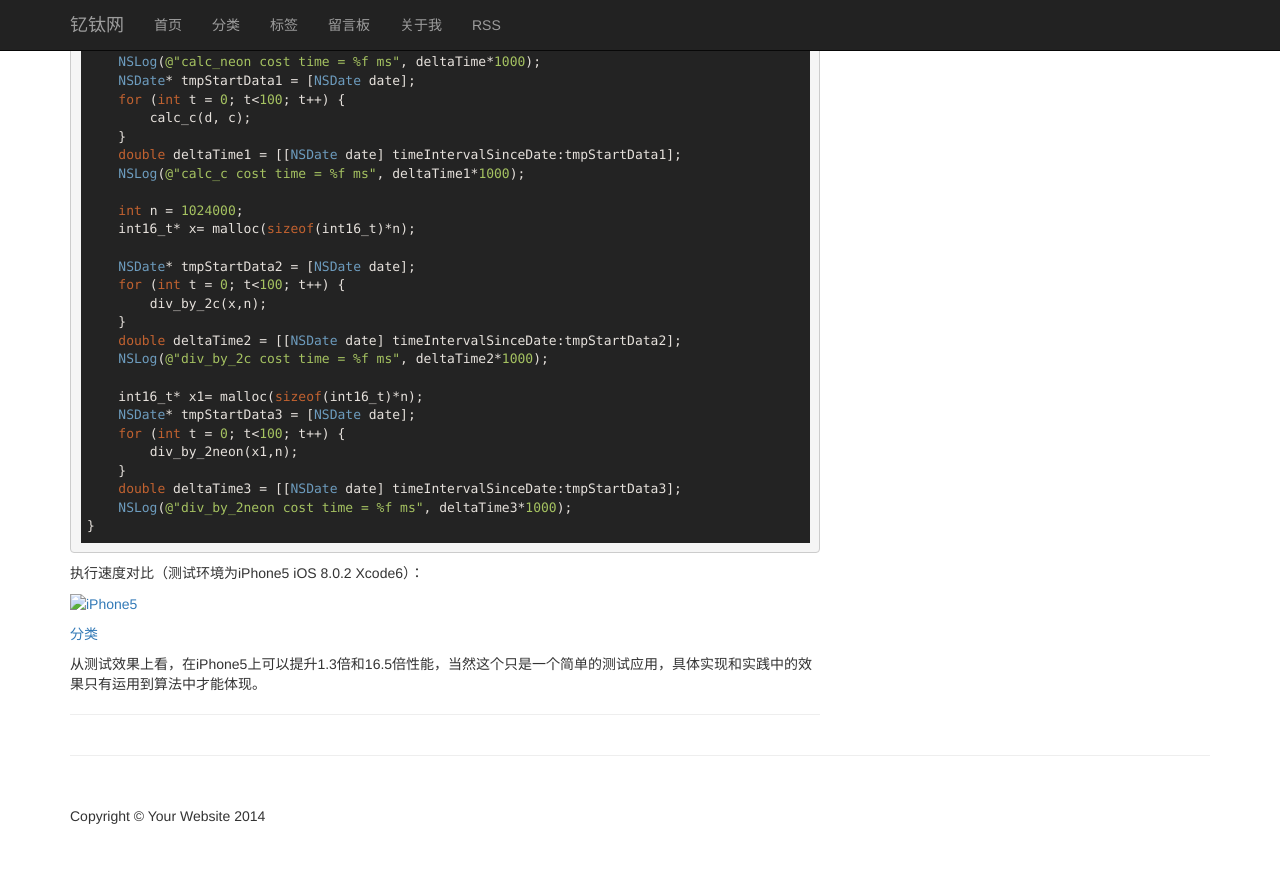
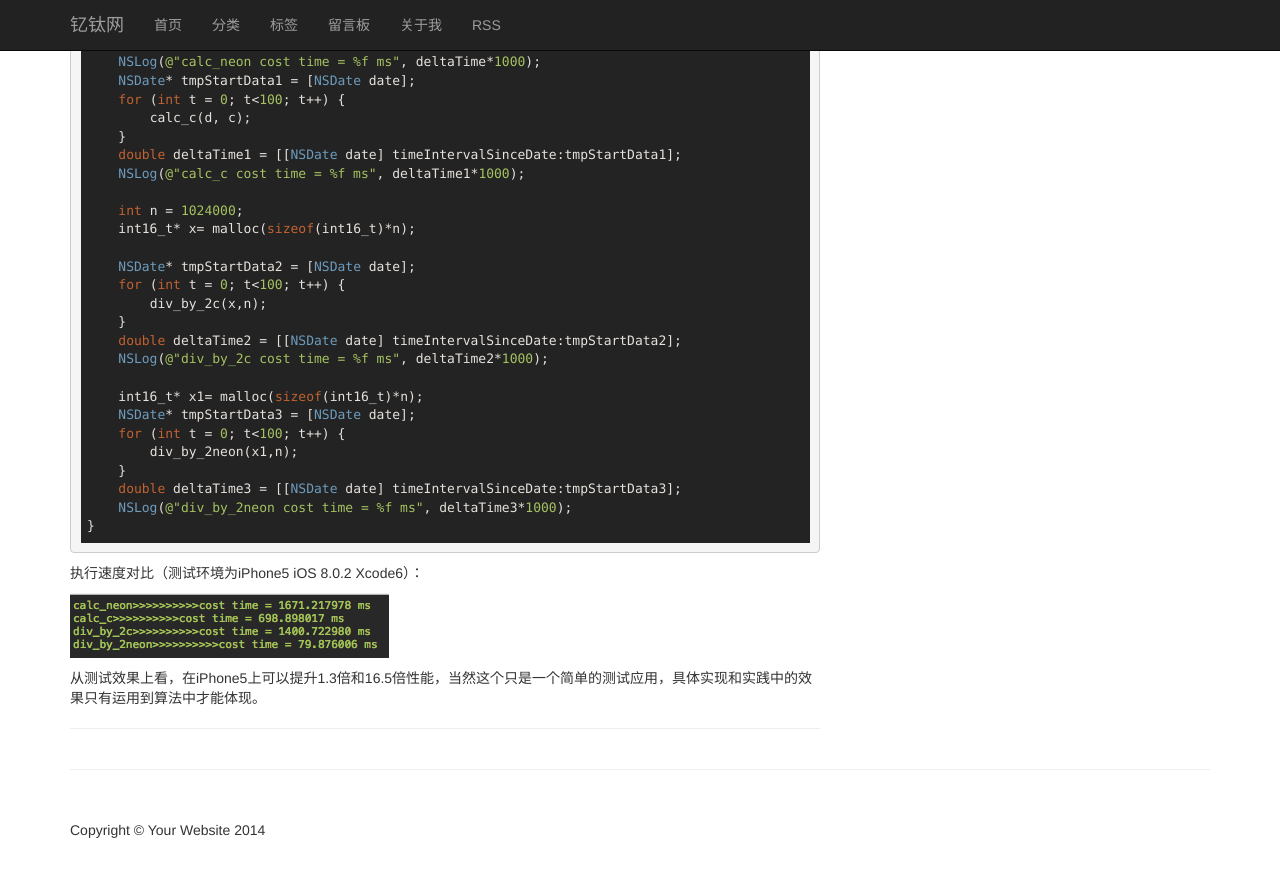
Before and after one commit to yourtion/yourtion.github.io, a Jekyll site: the page built from _posts/2014-09-29-use-neon-optimize-clang-example.markdown, in a window 1280 px wide and 900 px high, scrolled down 2121 px. Shown: the top 877 px of the window. Built offline with Jekyll 4.4.1, drawn with Linux system fonts in a browser that asks for light colours; Markdown is read by kramdown in place of the engine named in the settings; comment, search, counter and statistics services are not loaded.

Commit message:
fix image path bug

```diff
--- a/_includes/JB/setup
+++ b/_includes/JB/setup
@@ -24,9 +24,9 @@
     {% if site.JB.IMAGE_PATH %}
       {% assign IMAGE_PATH = site.JB.IMAGE_PATH %}
     {% elsif site.safe %}
-      {% capture IMAGE_PATH %}{{ site.cdn_url }}/images{% endcapture %}
+      {% capture IMAGE_PATH %}{{ site.cdn_url }}/images/{% endcapture %}
     {% else %}
-      {% capture IMAGE_PATH %}{{ BASE_PATH }}/images{% endcapture %}
+      {% capture IMAGE_PATH %}{{ BASE_PATH }}/images/{% endcapture %}
     {% endif %}
   {% endif %}
 {% endcapture %}{% assign jbcache = nil %}
--- a/_posts/2014-09-29-use-neon-optimize-clang-example.markdown
+++ b/_posts/2014-09-29-use-neon-optimize-clang-example.markdown
@@ -14,6 +14,7 @@ tags:
 - Neon
 - 加速
 ---
+{% include JB/setup %}
 
 这是很久前就像写的文章，大概一个月了吧，各种忙碌与偷懒，现在终于开始写下来。前段时间主要在做一个C语言程序的移动平台移植，因为设计到性能问题，所以大概看了一下Neon技术。
 
@@ -152,8 +153,6 @@ static void div_by_2neon(int16_t *x, int n)
 
 执行速度对比（测试环境为iPhone5 iOS 8.0.2 Xcode6）：
 
-[![iPhone5]({{ IMAGE_PATH }}2014/09/Screen-Shot-2014-09-29-at-1.42.24-PM.png)]({{ IMAGE_PATH }}wp/2014/09/Screen-Shot-2014-09-29-at-1.42.24-PM.png)
-
-<a href="{{ IMAGE_PATH }}2014/09/Screen-Shot-2014-09-29-at-1.42.24-PM.png">分类</a>
+[![iPhone5]({{ IMAGE_PATH }}2014/09/Screen-Shot-2014-09-29-at-1.42.24-PM.png)]({{ IMAGE_PATH }}2014/09/Screen-Shot-2014-09-29-at-1.42.24-PM.png)
 
 从测试效果上看，在iPhone5上可以提升1.3倍和16.5倍性能，当然这个只是一个简单的测试应用，具体实现和实践中的效果只有运用到算法中才能体现。
```
